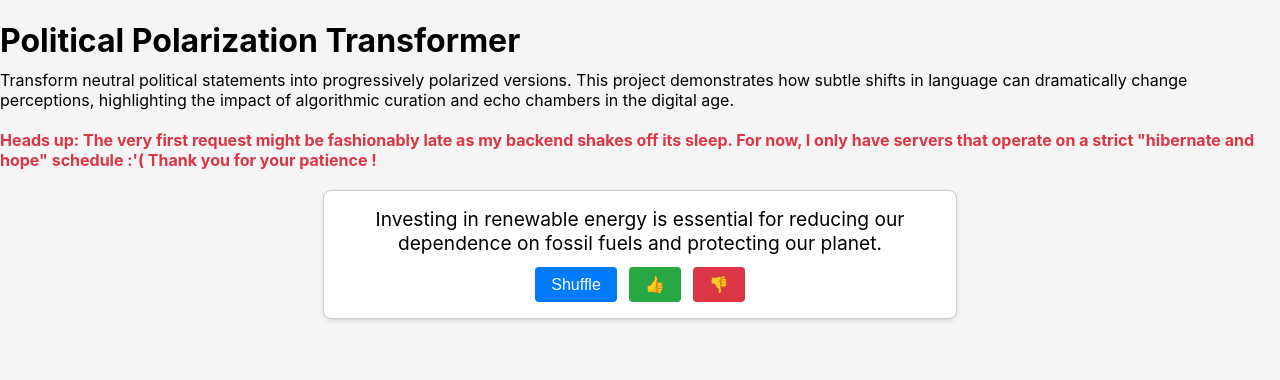
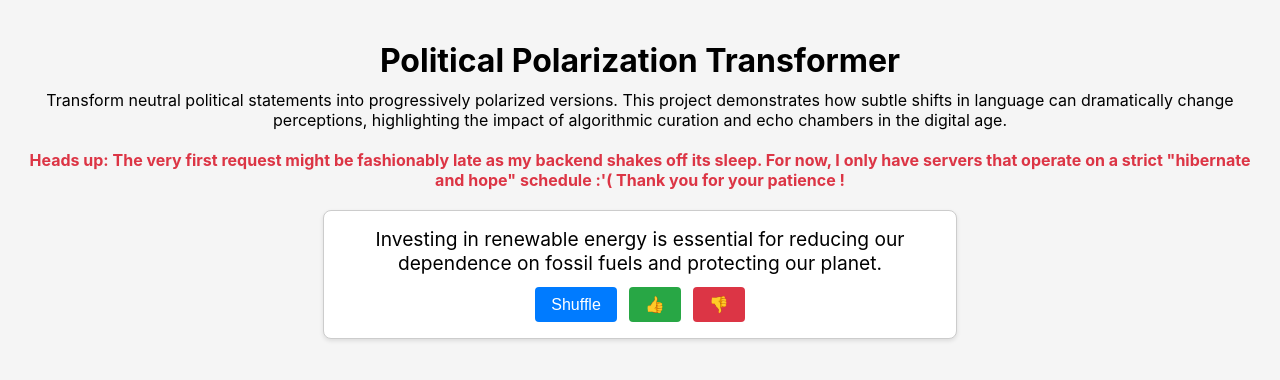
Before and after one commit to maadeshsivakumar/polarisation-frontend, a React (Create React App) app: page / in a window 1280 px wide. Shown: the top 380 px of the page. Built offline with nearby package versions, Linux system fonts and the light colour scheme; no server answers.

Commit message:
Fix. uncommented line typo

```diff
--- a/src/App.css
+++ b/src/App.css
@@ -1,4 +1,4 @@
-src/App.css
+/* src/App.css */
 .App {
   text-align: center;
   padding: 20px;
```
